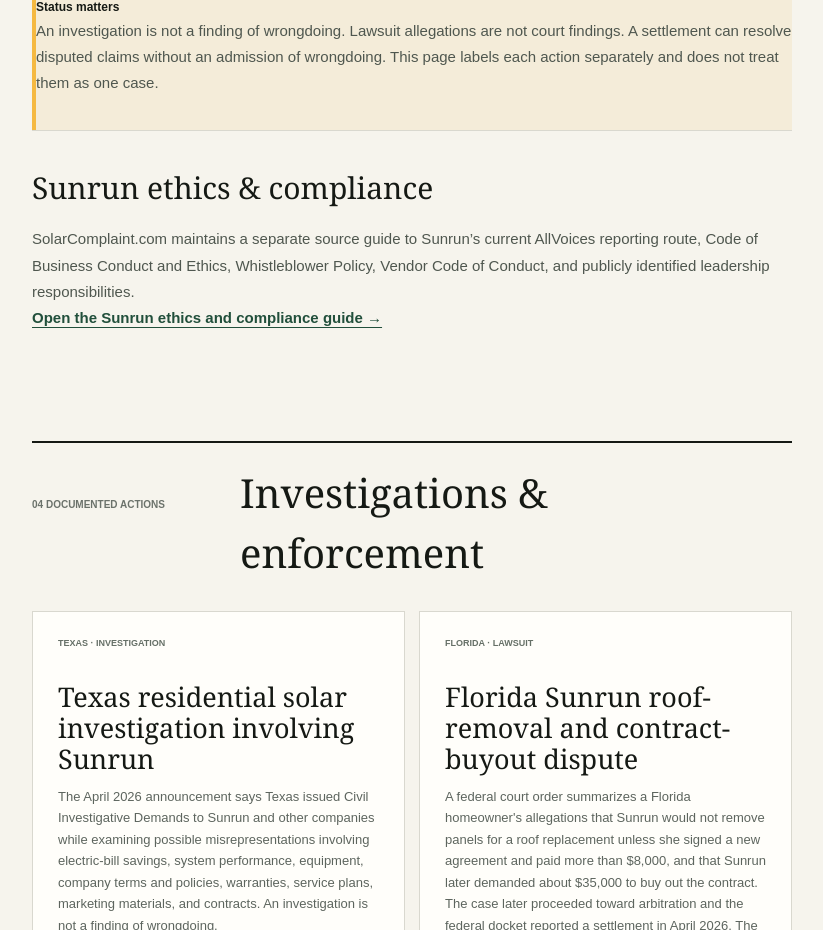
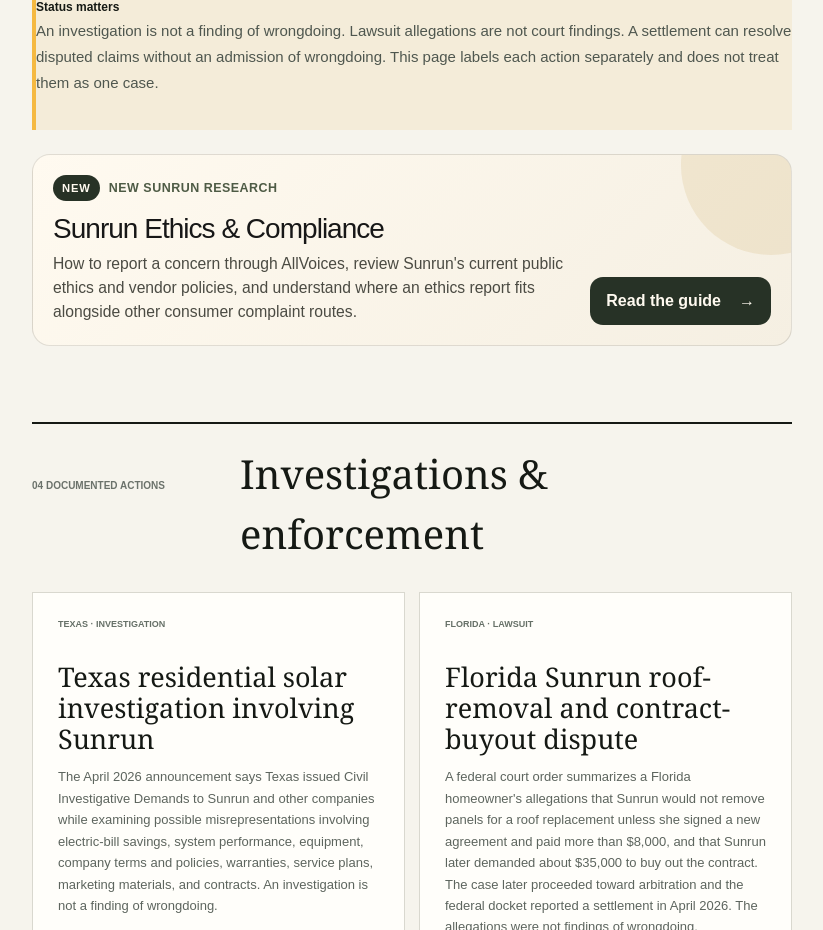
Before and after one commit to Decentralized-Rob/solar-consumer-research, a Next.js app: page /companies/sunrun in a window 1280 px wide. Shown: the part 954-1884 px from the top of the page, without its empty margins (228-1051 px from the left). Built offline with nearby package versions, Linux system fonts and the light colour scheme.

Commit message:
Promote ethics guide from Sunrun company hub

```diff
--- a/app/companies/sunrun/page.tsx
+++ b/app/companies/sunrun/page.tsx
@@ -1,6 +1,7 @@
 import type { Metadata } from "next";
 import Link from "next/link";
 import { InfoPage } from "../../../components/info-page";
+import { SunrunEthicsSpotlight } from "../../../components/sunrun-ethics-spotlight";
 import { featuredStateSources } from "../../../lib/featured-state-sources";
 import { featuredResearchStory } from "../../../lib/research-stories";
 
@@ -134,13 +135,7 @@
           </p>
         </section>
 
-        <section className="info-section">
-          <h2>Sunrun ethics &amp; compliance</h2>
-          <p>
-            SolarComplaint.com maintains a separate source guide to Sunrun’s current AllVoices reporting route, Code of Business Conduct and Ethics, Whistleblower Policy, Vendor Code of Conduct, and publicly identified leadership responsibilities.
-          </p>
-          <p><Link href="/companies/sunrun/ethics-compliance">Open the Sunrun ethics and compliance guide →</Link></p>
-        </section>
+        <SunrunEthicsSpotlight context="New Sunrun research" />
 
         <section className="state-source-section" aria-labelledby="sunrun-actions-title">
           <div className="state-source-section-heading">
```
